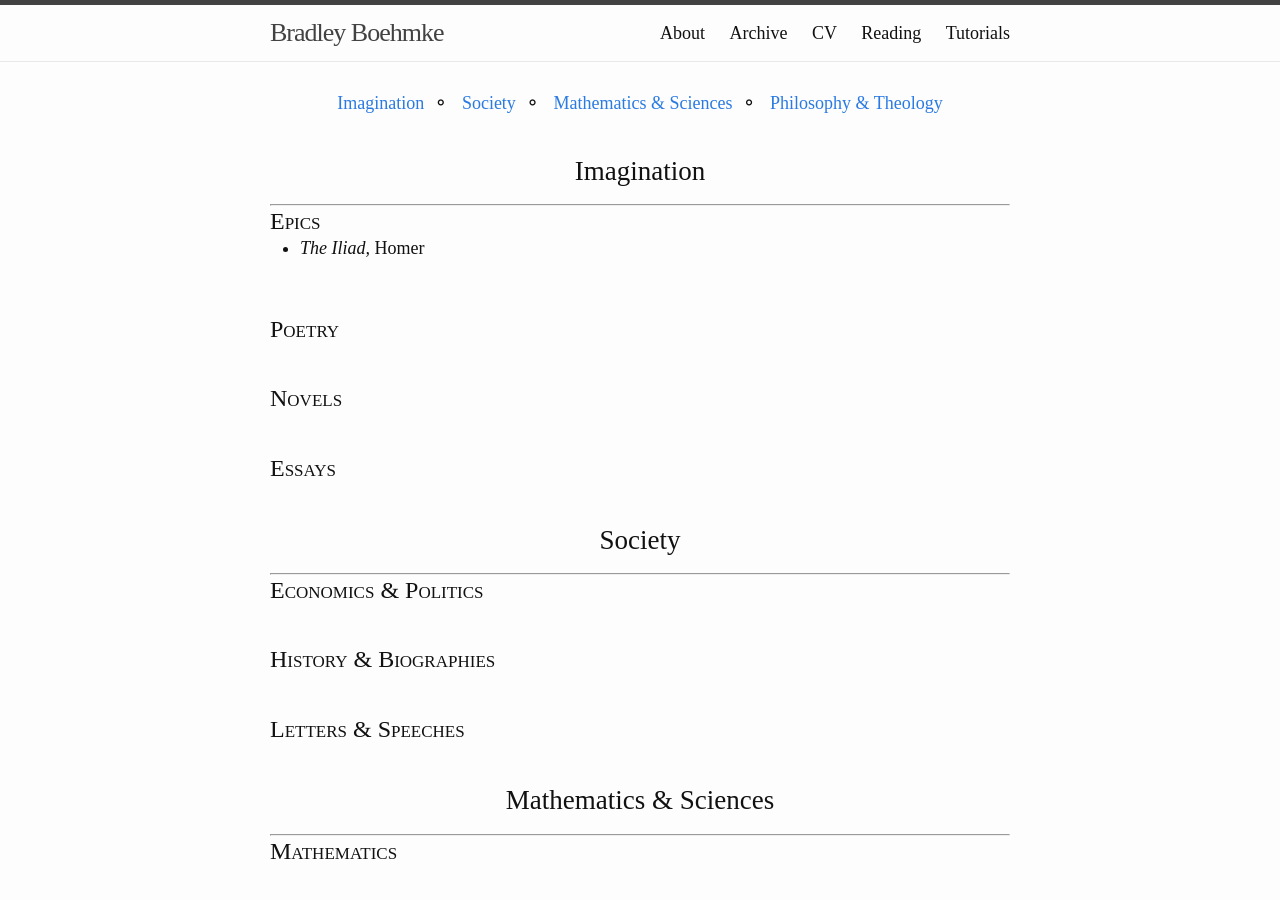
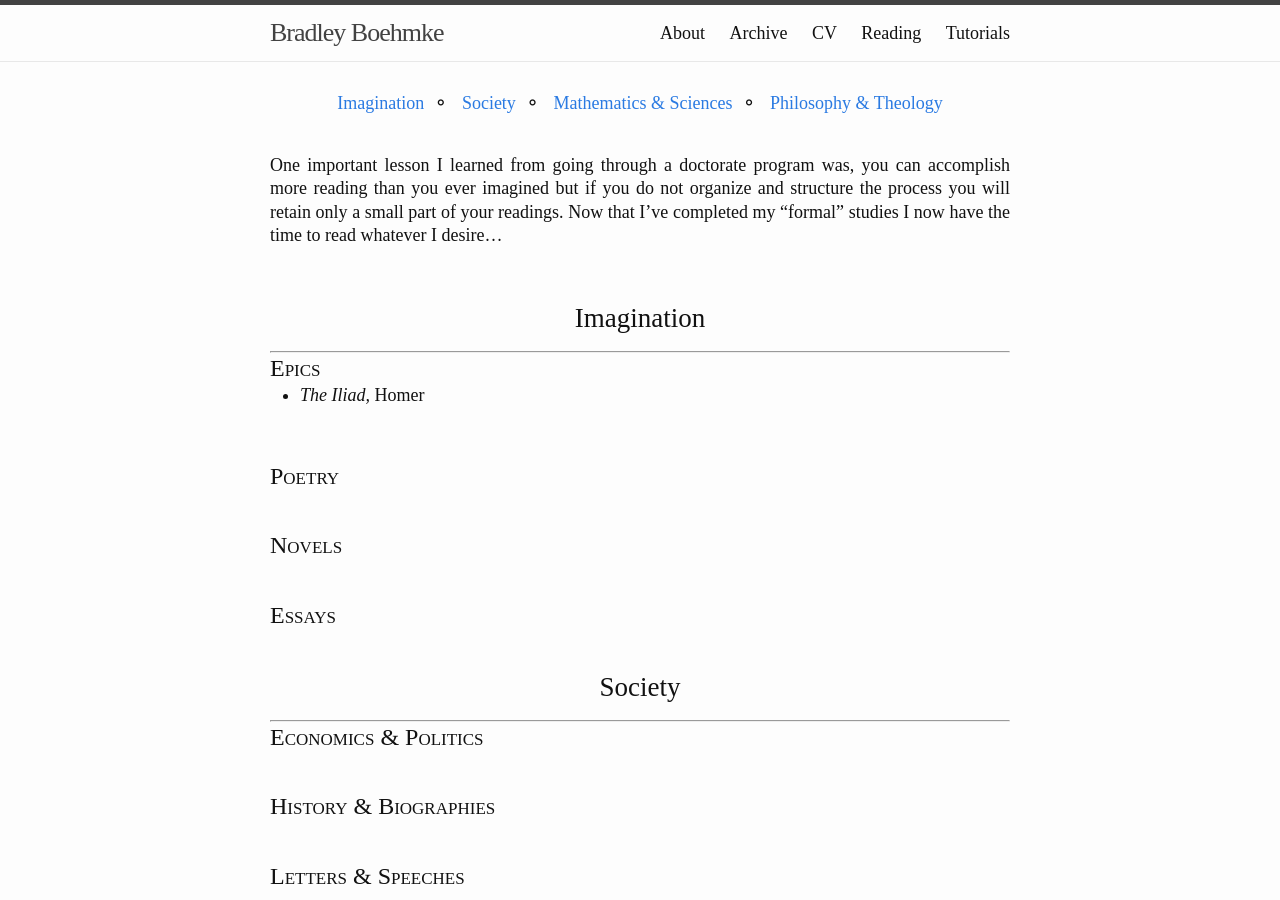
Before and after one commit to bradleyboehmke/bradleyboehmke, a Jekyll site: the page built from reading/index.md, in a window 1280 px wide and 900 px high. Built offline with Jekyll 4.4.1, drawn with Linux system fonts in a browser that asks for light colours.

Commit message:
Update index.md

```diff
--- a/reading/index.md
+++ b/reading/index.md
@@ -16,6 +16,10 @@ div {
 <a href="#society">Society</a>&nbsp;&nbsp;&#9900;&nbsp;&nbsp;
 <a href="#math">Mathematics & Sciences</a>&nbsp;&nbsp;&#9900;&nbsp;&nbsp;
 <a href="#philosophy">Philosophy & Theology</a></large></center>
+
+<br>
+
+One important lesson I learned from going through a doctorate program was, you can accomplish more reading than you ever imagined but if you do not organize and structure the process you will retain only a small part of your readings.  Now that I've completed my "formal" studies I now have the time to read whatever I desire...
 
 <br>
 
```
